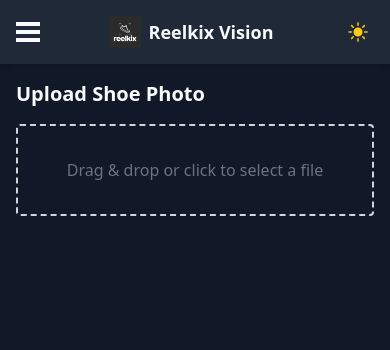
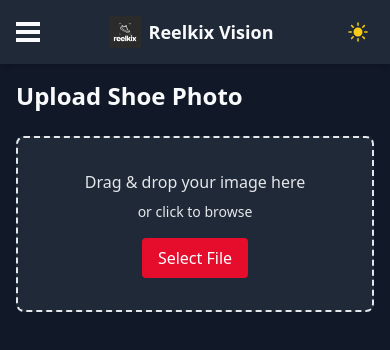
Before and after one commit to domidomdomz/reelkix-vision-web-react-tw, a React (Vite) app: page / in a window 390 px wide. Shown: the top 350 px of the page. Built offline with nearby package versions, Linux system fonts and the light colour scheme.

Commit message:
Initial commit of Desktop and Mobile uploader in the Upload Page

```diff
--- a/package.json
+++ b/package.json
@@ -14,8 +14,10 @@
     "@tanstack/react-query": "^5.83.0",
     "axios": "^1.11.0",
     "react": "^19.1.0",
+    "react-device-detect": "^2.2.3",
     "react-dom": "^19.1.0",
-    "react-router-dom": "^7.7.0"
+    "react-router-dom": "^7.7.0",
+    "react-webcam": "^7.2.0"
   },
   "devDependencies": {
     "@eslint/js": "^9.30.1",
--- /dev/null
+++ b/src/components/FileUploader/DesktopUploader.tsx
@@ -0,0 +1,42 @@
+import { useState } from 'react'
+import type { ChangeEvent, FC } from 'react'
+
+export const DesktopUploader: FC = () => {
+  const [fileName, setFileName] = useState<string | null>(null)
+
+  const handleFileChange = (e: ChangeEvent<HTMLInputElement>) => {
+    if (e.target.files?.[0]) {
+      setFileName(e.target.files[0].name)
+      // TODO: call your upload useMutation here
+    }
+  }
+
+  return (
+    <div
+      className="border-2 border-dashed rounded-lg p-8 text-center
+                 bg-gray-100 dark:bg-gray-800 text-gray-700 dark:text-gray-200
+                 hover:border-brand transition-colors"
+    >
+      <p className="mb-2">Drag & drop your image here</p>
+      <p className="mb-4 text-sm">or click to browse</p>
+
+      <label
+        className="inline-block bg-brand text-white px-4 py-2 rounded cursor-pointer"
+      >
+        {fileName ?? 'Select File'}
+        <input
+          type="file"
+          accept="image/*"
+          className="hidden"
+          onChange={handleFileChange}
+        />
+      </label>
+
+      {fileName && (
+        <p className="mt-4 text-sm text-gray-600 dark:text-gray-400">
+          Selected: {fileName}
+        </p>
+      )}
+    </div>
+  )
+}
--- /dev/null
+++ b/src/components/FileUploader/MobileUploader.tsx
@@ -0,0 +1,72 @@
+import { useRef, useState } from 'react'
+import type { FC } from 'react'
+import Webcam from 'react-webcam'
+
+export const MobileUploader: FC = () => {
+  const [useFront, setUseFront] = useState(false)
+  const [capturedImg, setCapturedImg] = useState<string | null>(null)
+
+  const videoConstraints = { facingMode: useFront ? 'user' : 'environment' }
+  const webcamRef = useRef<Webcam>(null)
+
+  const capture = () => {
+    if (webcamRef && typeof webcamRef !== 'function') {
+      const imageSrc = webcamRef.current?.getScreenshot();
+      if (!imageSrc) return;
+      setCapturedImg(imageSrc);
+      // TODO: trigger upload useMutation with imageSrc
+    }
+  }
+
+  return (
+    <div className="space-y-4">
+      <div className="flex justify-between">
+        <button
+          onClick={() => setUseFront(prev => !prev)}
+          className="bg-brand text-white px-4 py-2 rounded"
+        >
+          Switch to {useFront ? 'Back' : 'Front'} Camera
+        </button>
+
+        <label className="bg-brand text-white px-4 py-2 rounded cursor-pointer">
+          Gallery
+          <input
+            type="file"
+            accept="image/*"
+            className="hidden"
+            onChange={e => {
+              if (e.target.files?.[0]) {
+                // TODO: trigger upload useMutation with e.target.files[0]
+              }
+            }}
+          />
+        </label>
+      </div>
+
+      {!capturedImg ? (
+        <Webcam
+          audio={false}
+          ref={webcamRef as any}
+          screenshotFormat="image/jpeg"
+          videoConstraints={videoConstraints}
+          className="w-full h-auto rounded-lg shadow-md"
+        />
+      ) : (
+        <img
+          src={capturedImg}
+          alt="Captured"
+          className="w-full h-auto rounded-lg shadow-md"
+        />
+      )}
+
+      {!capturedImg && (
+        <button
+          onClick={capture}
+          className="w-full bg-brand text-white py-2 rounded"
+        >
+          Capture Photo
+        </button>
+      )}
+    </div>
+  )
+}
--- a/src/pages/UploadPage.tsx
+++ b/src/pages/UploadPage.tsx
@@ -1,10 +1,12 @@
 import type { FC } from 'react'
+import { isMobile } from 'react-device-detect'
+import { DesktopUploader } from '../components/FileUploader/DesktopUploader'
+import { MobileUploader } from '../components/FileUploader/MobileUploader'
 
 export const UploadPage: FC = () => (
-  <div className="max-w-md mx-auto">
-    <h3 className="text-xl font-semibold mb-4">Upload Shoe Photo</h3>
-    <div className="border-2 border-dashed border-gray-300 rounded p-8 text-center text-gray-500">
-      Drag & drop or click to select a file
-    </div>
+  <div className="max-w-lg mx-auto">
+    <h2 className="text-2xl font-semibold mb-6">Upload Shoe Photo</h2>
+
+    {isMobile ? <MobileUploader /> : <DesktopUploader />}
   </div>
 )
```
Also changed, not shown: 1 other file (tests, documents, lock files or other folders).
